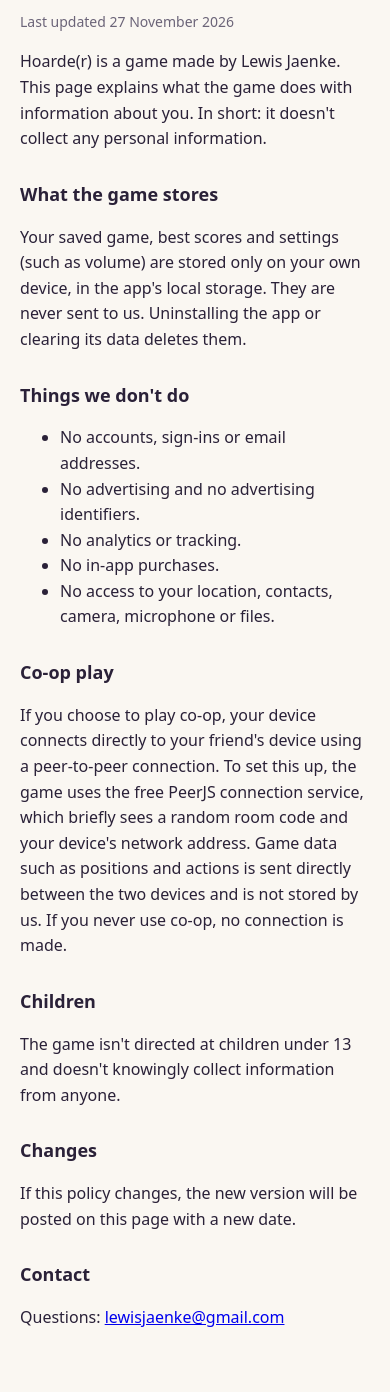
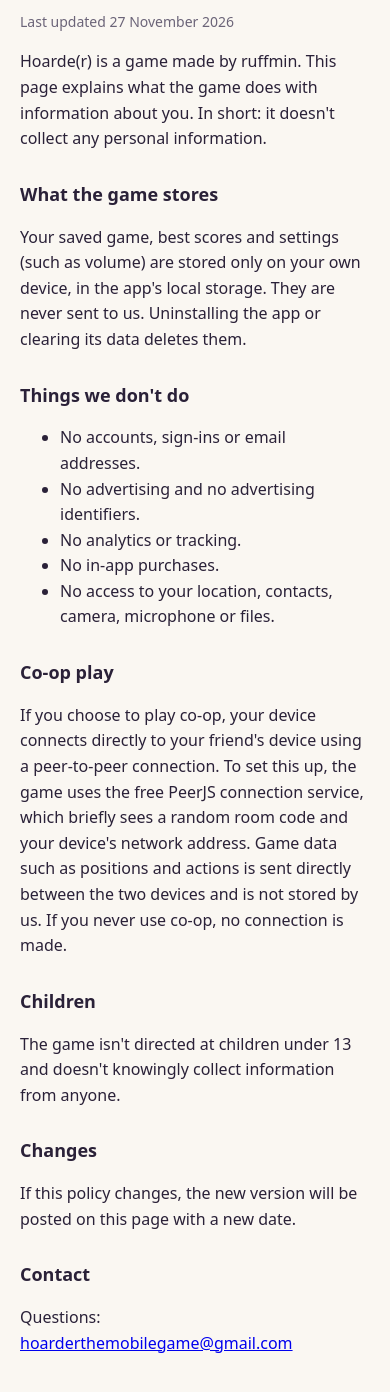
Before and after one commit to lewisjaenke-byte/lewisjaenke-byte.github.io, a plain HTML site: page privacy.html in a window 390 px wide. Shown: the part 94-1486 px from the top of the page. Drawn offline with Linux system fonts and the light colour scheme.

Commit message:
Privacy policy: creator ruffmin, contact hoarderthemobilegame@gmail.com
Co-Authored-By: Claude Opus 5.5 <noreply@anthropic.com>
Claude-Session: https://claude.ai/code/session_01X5PDn52qsJqHWdvAZB4ZQ8

```diff
--- a/privacy.html
+++ b/privacy.html
@@ -15,7 +15,7 @@
 <h1>Hoarde(r) privacy policy</h1>
 <p class="muted">Last updated 27 November 2026</p>
 
-<p>Hoarde(r) is a game made by Lewis Jaenke. This page explains what the game does with information about you. In short: it doesn't collect any personal information.</p>
+<p>Hoarde(r) is a game made by ruffmin. This page explains what the game does with information about you. In short: it doesn't collect any personal information.</p>
 
 <h2>What the game stores</h2>
 <p>Your saved game, best scores and settings (such as volume) are stored only on your own device, in the app's local storage. They are never sent to us. Uninstalling the app or clearing its data deletes them.</p>
@@ -39,6 +39,6 @@
 <p>If this policy changes, the new version will be posted on this page with a new date.</p>
 
 <h2>Contact</h2>
-<p>Questions: <a href="mailto:lewisjaenke@gmail.com">lewisjaenke@gmail.com</a></p>
+<p>Questions: <a href="mailto:hoarderthemobilegame@gmail.com">hoarderthemobilegame@gmail.com</a></p>
 </body>
 </html>
```
